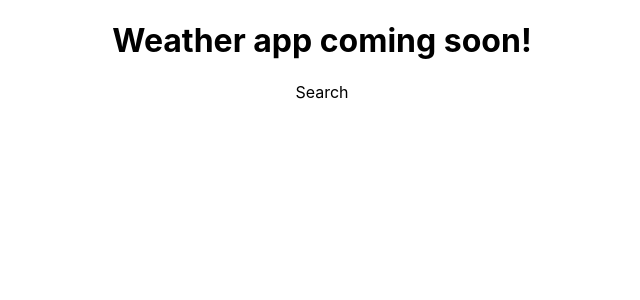
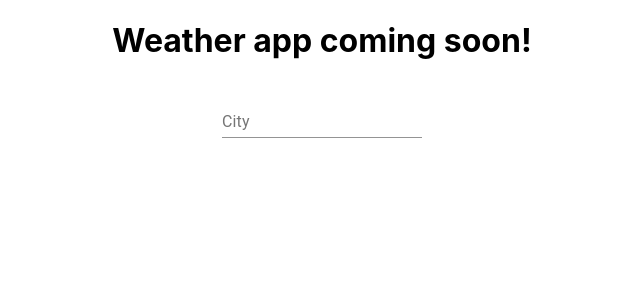
Before and after one commit to shaneenvitug/weather-app, a React (Create React App) app: page / in a window 1280 px wide. Shown: the top 300 px of the page, without its empty margins (318-958 px from the left). Built offline with nearby package versions, Linux system fonts and the light colour scheme.

Commit message:
added material ui library and input search field

```diff
--- a/package.json
+++ b/package.json
@@ -3,6 +3,7 @@
   "version": "0.1.0",
   "private": true,
   "dependencies": {
+    "@material-ui/core": "^4.8.3",
     "@testing-library/jest-dom": "^4.2.4",
     "@testing-library/react": "^9.3.2",
     "@testing-library/user-event": "^7.1.2",
--- a/src/App.js
+++ b/src/App.js
@@ -1,11 +1,26 @@
 import React from 'react';
+import { makeStyles } from '@material-ui/core/styles';
+import TextField from '@material-ui/core/TextField';
 import './App.css';
 
+const useStyles = makeStyles(theme => ({
+  root: {
+    '& > *': {
+      margin: theme.spacing(1),
+      width: 200,
+    },
+  },
+}));
+
 function App() {
+  const classes = useStyles();
+
   return (
     <div className="App">
       <h1>Weather app coming soon!</h1>
-      <p>Search</p>
+       <form className={classes.root} noValidate autoComplete="off">
+        <TextField id="standard-basic" label="City" />
+      </form>
     </div>
   );
 }
```
Also changed, not shown: 1 other file (tests, documents, lock files or other folders).
